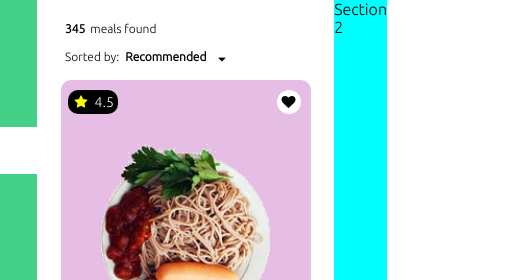
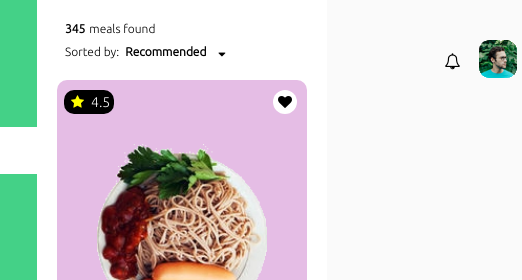
Before and after one commit to tombalv/Food-delivery-platform, a website: page index.html in a window 390 px wide. Shown: the top 280 px of the page, 522 px wide, since content can reach past the window. Drawn offline with Linux system fonts and the light colour scheme.

Commit message:
responsive design update

```diff
--- a/css/base/check-out.css
+++ b/css/base/check-out.css
@@ -1,4 +1,29 @@
 .check-out {
-  width: 400px;
-  background-color: aqua;
+  display: flex;
+  flex-direction: column;
+  min-width: 250px;
+  background-color: #fafafa;
 }
+.user-notifications {
+  padding-top: 20px;
+  margin-right: 20px;
+  margin-top: 20px;
+  display: flex;
+  justify-content: right;
+  cursor: pointer;
+}
+.fa-bell-o {
+  margin-right: 10px;
+  margin-top: 10px;
+  cursor: pointer;
+}
+.fa-ellipsis-v {
+  margin-left: 10px;
+  margin-top: 10px;
+  cursor: pointer;
+}
+@media (max-with: 900px) {
+  .check-out {
+    display: none;
+  }
+}
--- a/css/base/layout.css
+++ b/css/base/layout.css
@@ -59,7 +59,7 @@ p i {
 }
 .meals-found span {
   font-weight: bold;
-  padding-right: 5px;
+  padding-right: 4px;
 }
 .sort-menu a {
   padding: 0;
@@ -70,8 +70,8 @@ p i {
   text-transform: none;
 }
 .fa-sort-desc {
-  margin-bottom: 5px;
-  padding: 0.5em;
+  margin-right: 2em;
+  cursor: pointer;
 }
 
 /* Main content */
@@ -217,7 +217,6 @@ button:hover {
 
 @media (max-width: 850px) {
   .top-content {
-    min-width: 500px;
     display: none;
   }
 }
@@ -226,7 +225,7 @@ button:hover {
     display: none;
   }
 }
-@media (max-width: 480px) {
+@media (max-width: 650px) {
   .filter-content {
     text-align: left;
     margin-top: 20px;
--- a/index.html
+++ b/index.html
@@ -191,7 +191,13 @@
           <button><i class="fa fa-refresh"></i>Load more</button>
         </div>
       </section>
-      <section class="check-out">Section 2</section>
+      <section class="check-out">
+        <div class="user-notifications">
+          <p><i class="fa fa-bell-o"></i></p>
+          <img src="./design/img/user.png" alt="image-user" />
+          <p><i class="fa fa-ellipsis-v"></i></p>
+        </div>
+      </section>
     </main>
   </body>
 </html>
```
